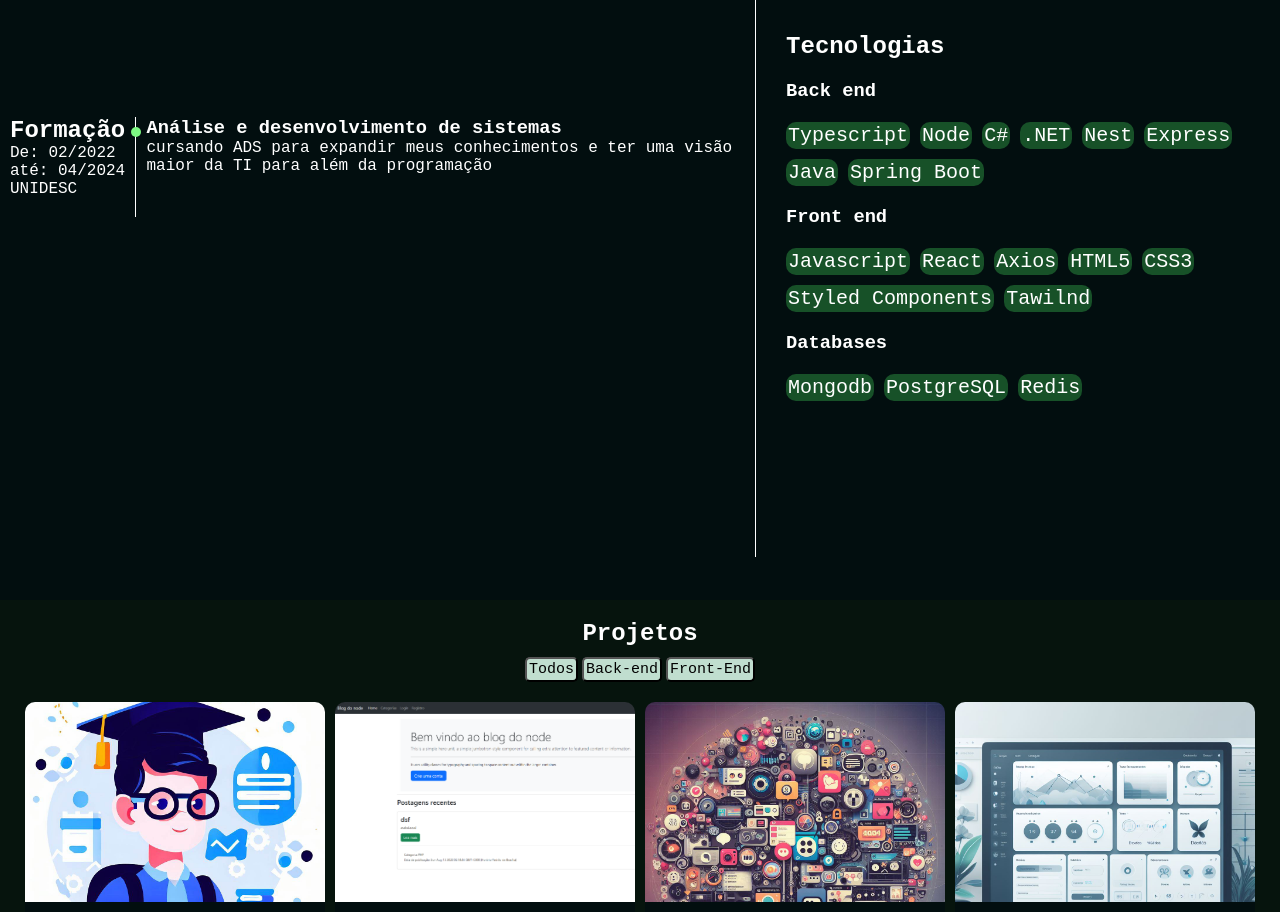
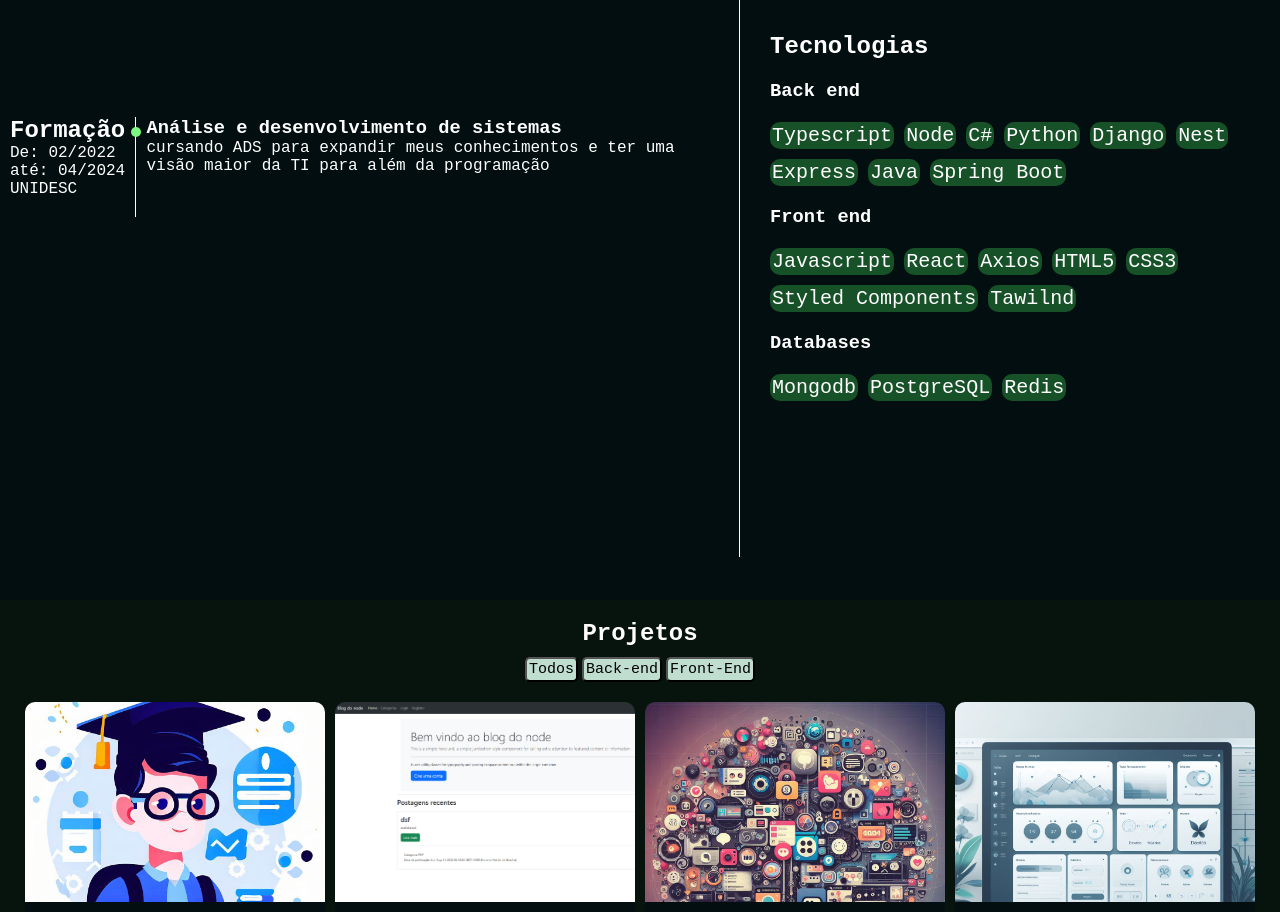
Before and after one commit to DaniloDeV90/MyPortfolio, a React (Vite) app in the folder portfolio/: page / in a window 1280 px wide. Shown: the part 1700-2612 px from the top of the page. Built offline with nearby package versions, Linux system fonts and the light colour scheme; a web font is replaced by a local one.

Commit message:
adicione novas tecnologias e um novo curriculo

```diff
--- a/portfolio/src/Pages/Servicos/Curriculo.tsx
+++ b/portfolio/src/Pages/Servicos/Curriculo.tsx
@@ -62,7 +62,8 @@ const Curriculo = () => {
                   <span>Typescript</span>
                   <span>Node</span>
                   <span>C#</span>
-                  <span>.NET</span>
+                  <span>Python</span>
+                  <span>Django</span>
                   <span>Nest</span>
                   <span>Express</span>
 
```
Also changed, not shown: 1 other file (tests, documents, lock files or other folders).
